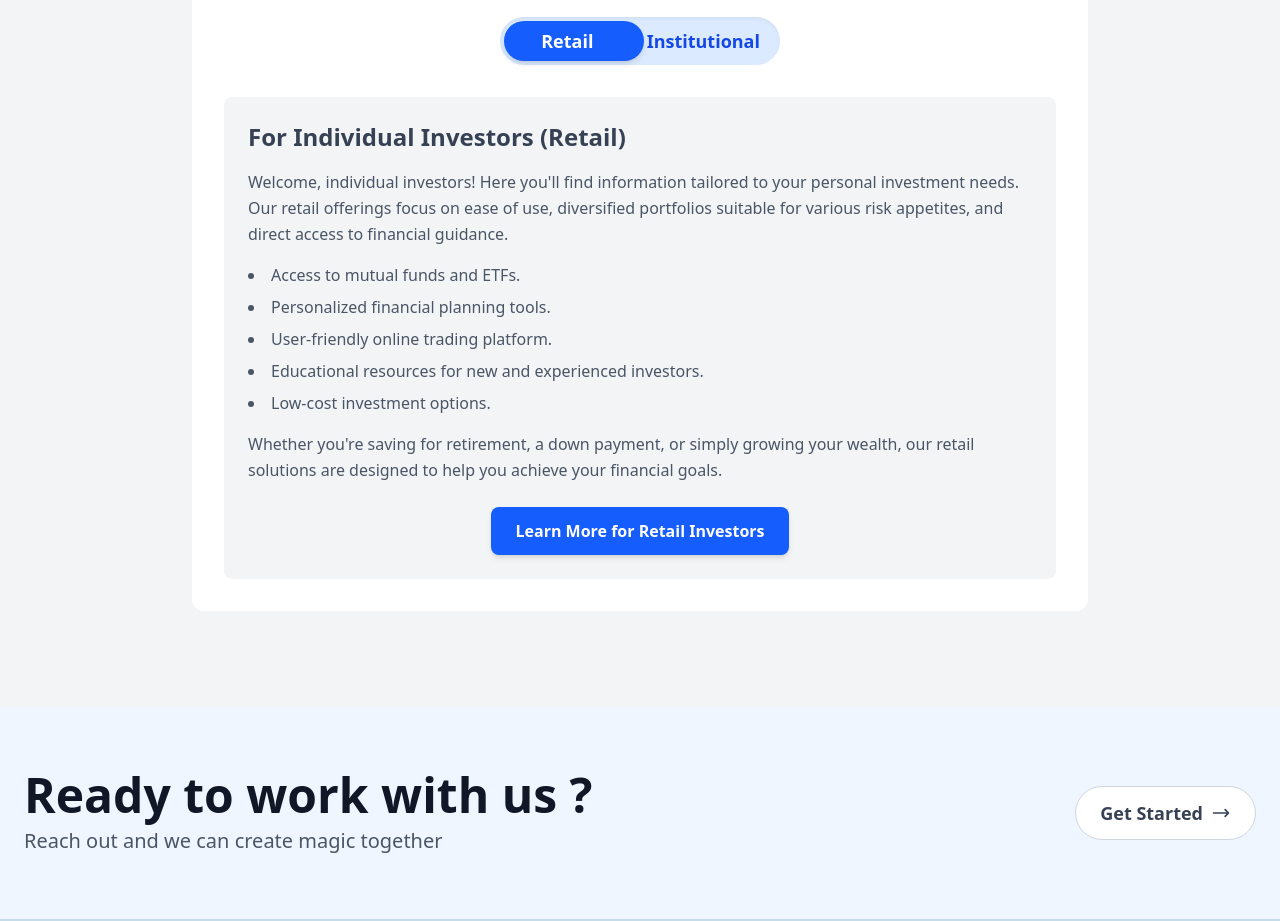
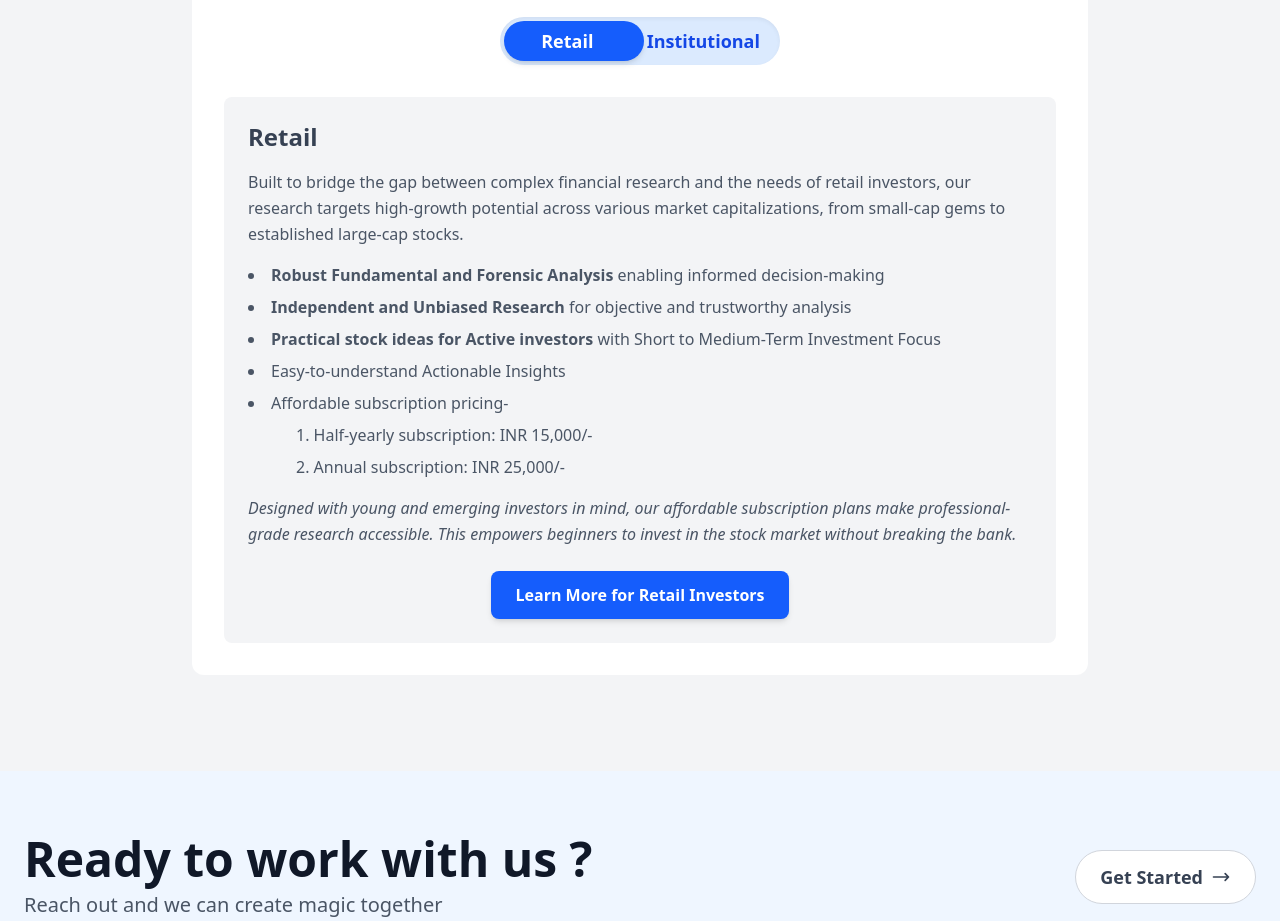
Before and after one commit to AkashPurohit00/SPROUT, a Next.js app: page / in a window 1280 px wide. Shown: the part 4040-4961 px from the top of the page. Built offline with nearby package versions, Linux system fonts and the light colour scheme; no server answers.

Commit message:
Retail Data Update

```diff
--- a/app/page.js
+++ b/app/page.js
@@ -490,20 +490,24 @@ export default function Home() {
                       // Retail Content
                       <div className="animate-fade-in">
                         <h2 className="text-2xl font-semibold text-gray-700 mb-4">
-                          For Individual Investors (Retail)
+                          Retail
                         </h2>
                         <p className="text-gray-600 leading-relaxed mb-4">
-                          Welcome, individual investors! Here you'll find information tailored to your personal investment needs. Our retail offerings focus on ease of use, diversified portfolios suitable for various risk appetites, and direct access to financial guidance.
+                          Built to bridge the gap between complex financial research and the needs of retail investors, our research targets high-growth potential across various market capitalizations, from small-cap gems to established large-cap stocks.
                         </p>
                         <ul className="list-disc list-inside text-gray-600 space-y-2">
-                          <li>Access to mutual funds and ETFs.</li>
-                          <li>Personalized financial planning tools.</li>
-                          <li>User-friendly online trading platform.</li>
-                          <li>Educational resources for new and experienced investors.</li>
-                          <li>Low-cost investment options.</li>
+                          <li><a className="font-bold">Robust Fundamental and Forensic Analysis</a> enabling informed decision-making</li>
+                          <li><a className="font-bold">Independent and Unbiased Research</a> for objective and trustworthy analysis</li>
+                          <li><a className="font-bold">Practical stock ideas for Active investors</a> with Short to Medium-Term Investment Focus</li>
+                          <li>Easy-to-understand Actionable Insights</li>
+                          <li>Affordable subscription pricing-</li>
+                          <ul className="list-decimal pl-12 list-inside text-gray-600 space-y-2">
+                              <li>Half-yearly subscription: INR 15,000/-</li>
+                              <li>Annual subscription: INR 25,000/-</li>
+                            </ul>
                         </ul>
-                        <p className="text-gray-600 leading-relaxed mt-4">
-                          Whether you're saving for retirement, a down payment, or simply growing your wealth, our retail solutions are designed to help you achieve your financial goals.
+                        <p className="text-gray-600 leading-relaxed italic mt-4">
+                          Designed with young and emerging investors in mind, our affordable subscription plans make professional-grade research accessible. This empowers beginners to invest in the stock market without breaking the bank.
                         </p>
                         {/* Button for Retail Section */}
                         <div className="mt-6 text-center">
```
